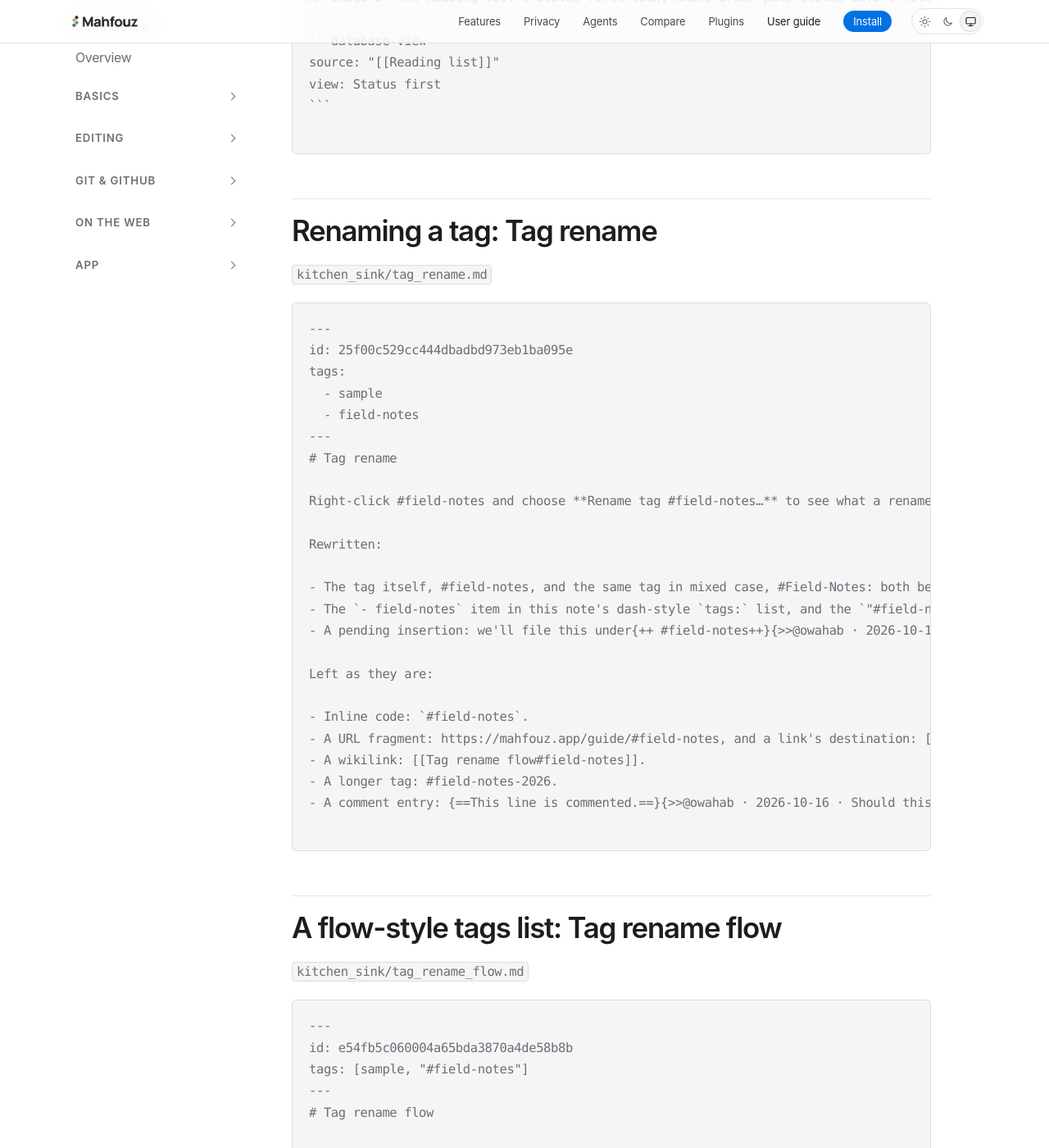
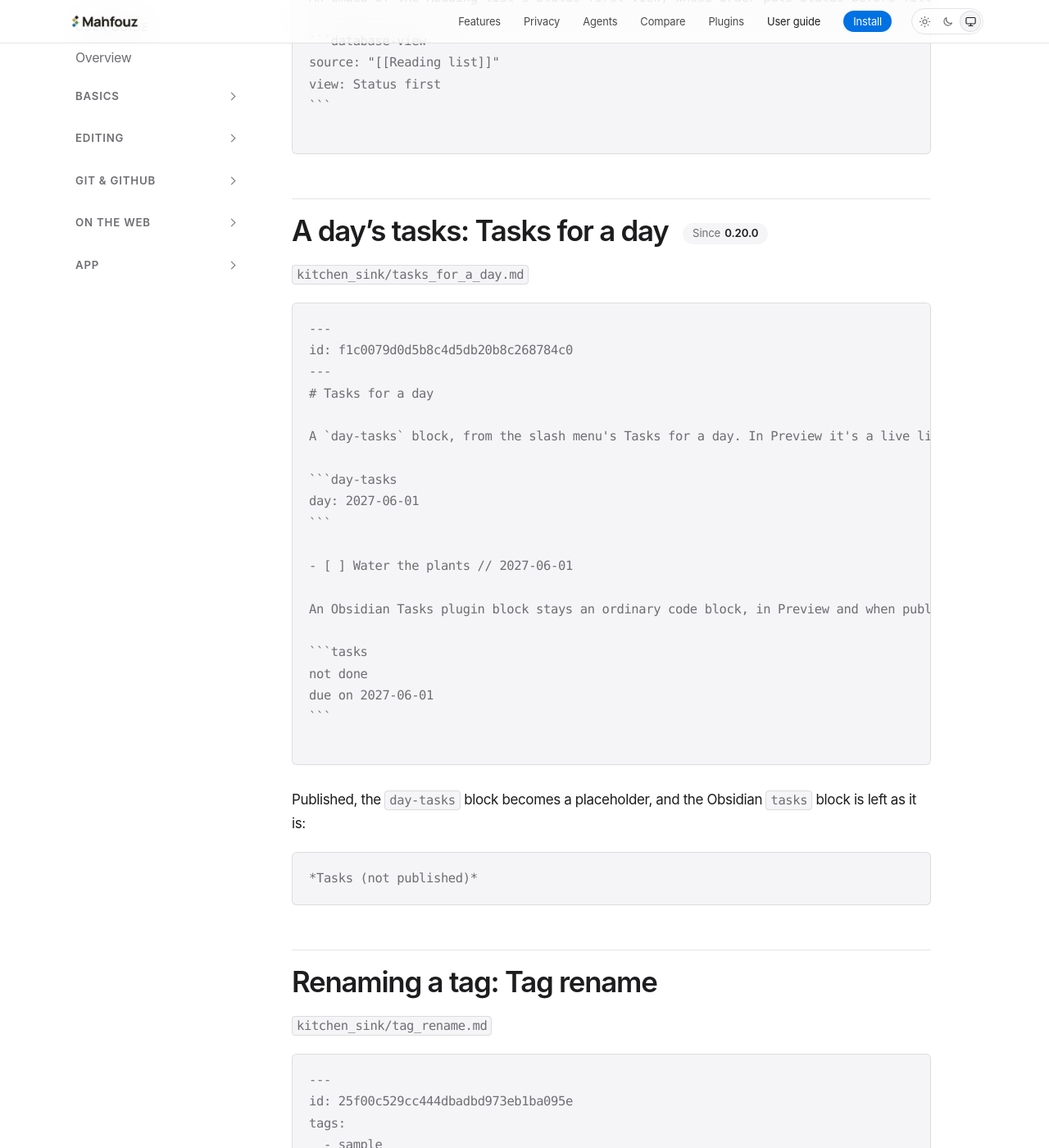
Before and after one commit to mahfouz-app/docs, a Jekyll site: the page built from guide/kitchen-sink.md, in a window 1280 px wide and 1400 px high, scrolled down 9619 px. Shown: the whole window at 82% size. Built offline with Jekyll 4.4.1, drawn with Linux system fonts in a browser that asks for light colours; some of the changed text lies outside the part shown.

Commit message:
Daily notes: Today's note guide page (Step 4/4) (#271)
* guide: Daily notes, Today's note and the day-tasks block (Step 4/5)

A new guide page, guide/daily-notes/: Today's note and where to find
it, the Daily notes database, the live day-tasks block, and what
publish, Share, Quick Look, export, slides and live shares do with it.
Adds the today_note row to Shortcuts, Tasks for a day to the slash
menu, and a day-tasks sample with its published placeholder to the
kitchen sink.

Co-Authored-By: Claude Opus 5.5 <noreply@anthropic.com>

* guide: Daily notes, which exports keep the day-tasks block

Co-Authored-By: Claude Opus 5.5 <noreply@anthropic.com>

* guide: Daily notes, keep the placeholder on one line

Co-Authored-By: Claude Opus 5.5 <noreply@anthropic.com>

---------

Co-authored-by: Claude Opus 5.5 <noreply@anthropic.com>

`````diff
--- a/_data/guide.yml
+++ b/_data/guide.yml
@@ -24,6 +24,9 @@
     - slug: tasks
       title: "Tasks"
       description: "Turn a checklist item into a task with a due date and an assignee, mark it in progress, and see every task in a list or on a board."
+    - slug: daily-notes
+      title: "Daily notes"
+      description: "Open today's note in one step: a note for each day in a Daily notes database, with a live list of the day's tasks."
     - slug: people
       title: "People"
       description: "Keep the people you work with in a People database, mention them with @, assign them tasks, and import or export them as vCards."
--- /dev/null
+++ b/_includes/kitchen-sink/kitchen_sink/tasks_for_a_day.md
@@ -0,0 +1,19 @@
+---
+id: f1c0079d0d5b8c4d5db20b8c268784c0
+---
+# Tasks for a day
+
+A `day-tasks` block, from the slash menu's Tasks for a day. In Preview it's a live list of the tasks due on its day, from this vault: yours and unassigned ones when signed in, everyone's when signed out. It leaves out this note's own task below, which already shows here. A published page, Share's copy and a plugin export such as PDF show a placeholder instead; Quick Look shows its own. The Markdown export keeps the block as written.
+
+```day-tasks
+day: 2027-06-01
+```
+
+- [ ] Water the plants // 2027-06-01
+
+An Obsidian Tasks plugin block stays an ordinary code block, in Preview and when published.
+
+```tasks
+not done
+due on 2027-06-01
+```
--- a/guide/kitchen-sink.md
+++ b/guide/kitchen-sink.md
@@ -6,7 +6,7 @@ permalink: /guide/kitchen-sink/
 ---
 A sample vault that uses every Markdown feature Mahfouz supports: text
 formatting, lists and tasks, callouts, code, math, tables, media, diagrams,
-track changes and comments, people, slides, a database and a tag to rename.
+track changes and comments, people, slides, a database, a day's tasks and a tag to rename.
 
 To open it, copy the `_includes/kitchen-sink/` folder from the
 [docs repository](https://github.com/mahfouz-app/docs) into an empty folder
@@ -59,6 +59,21 @@ Below is each note's source.
 
 ````markdown
 {% include kitchen-sink/kitchen_sink/database_view_status_first.md %}
+````
+
+## A day's tasks: Tasks for a day {% include since.html v="0.20.0" %}
+
+`kitchen_sink/tasks_for_a_day.md`
+
+````markdown
+{% include kitchen-sink/kitchen_sink/tasks_for_a_day.md %}
+````
+
+Published, the `day-tasks` block becomes a placeholder, and the Obsidian
+`tasks` block is left as it is:
+
+````markdown
+*Tasks (not published)*
 ````
 
 ## Renaming a tag: Tag rename
`````
Also changed, not shown: guide/daily-notes.md (added, +135 -0 lines), guide/shortcuts.md (+1 -0 lines), guide/slash-menu.md (+1 -1 lines).
